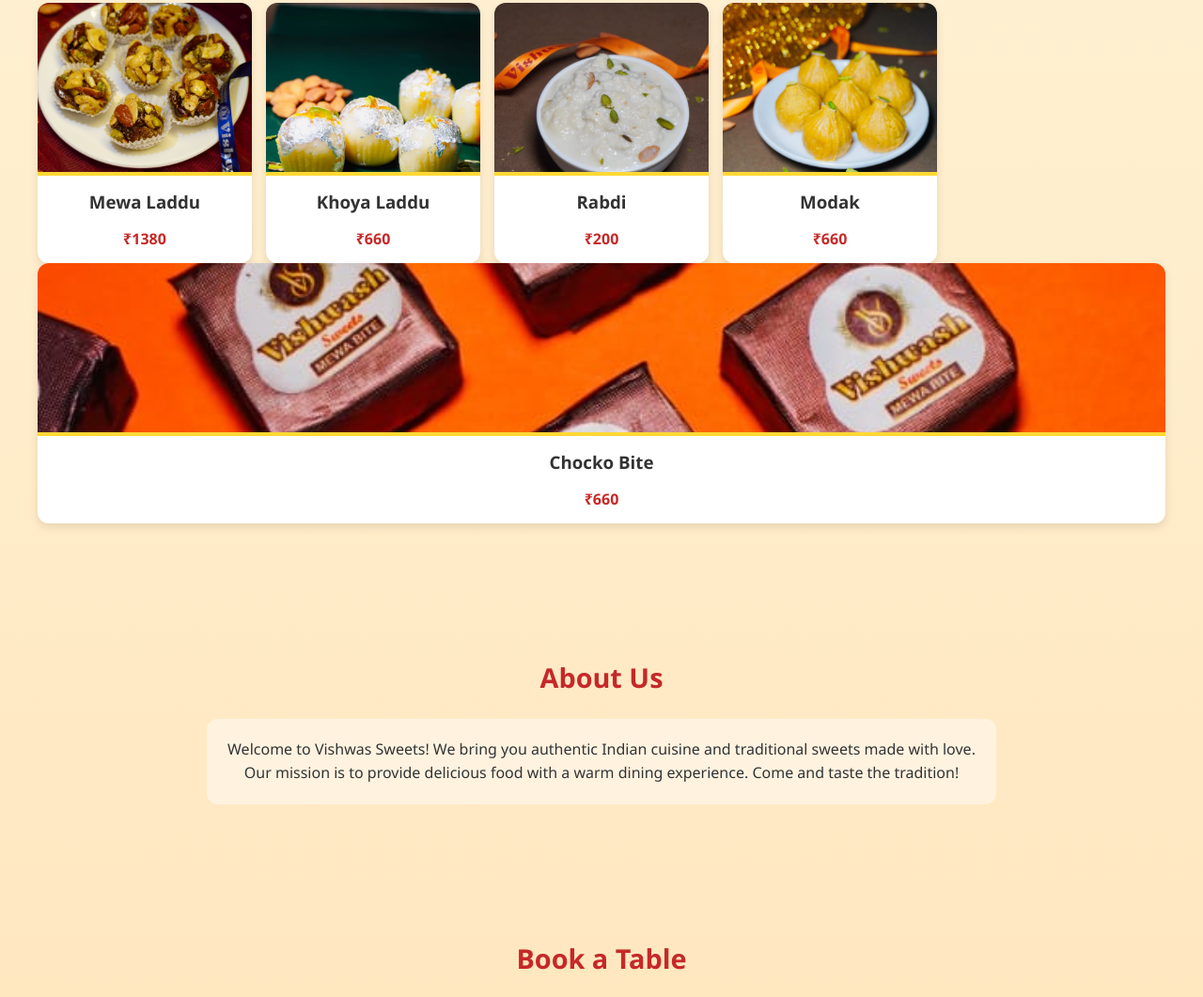
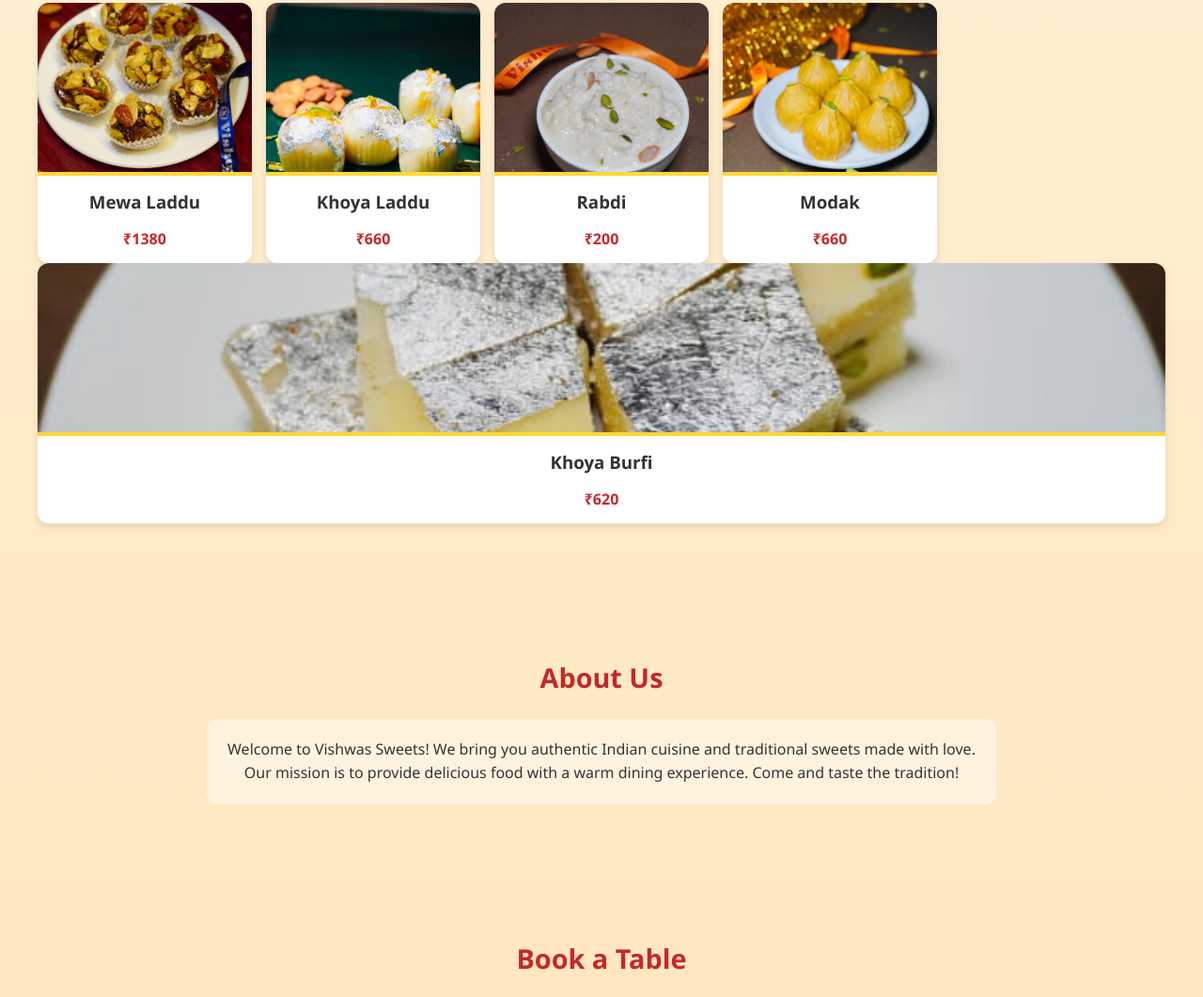
Before and after one commit to deependra8090/restaurent, a plain HTML site: page index.html in a window 1280 px wide. Shown: the part 1032-2093 px from the top of the page at 94% size. Drawn offline with Linux system fonts and the light colour scheme.

```diff
--- a/index.html
+++ b/index.html
@@ -82,9 +82,9 @@
       </div>
         </div>
          <div class="dish">
-        <img src="chockobite.jpg" alt="chockobite" />
-        <h3>Chocko Bite</h3>
-        <p>₹660</p>
+        <img src="burfi.jpg" alt="Khoya Burfi" />
+        <h3>Khoya Burfi</h3>
+        <p>₹620</p>
       </div>
     </div>
   </section>
```
